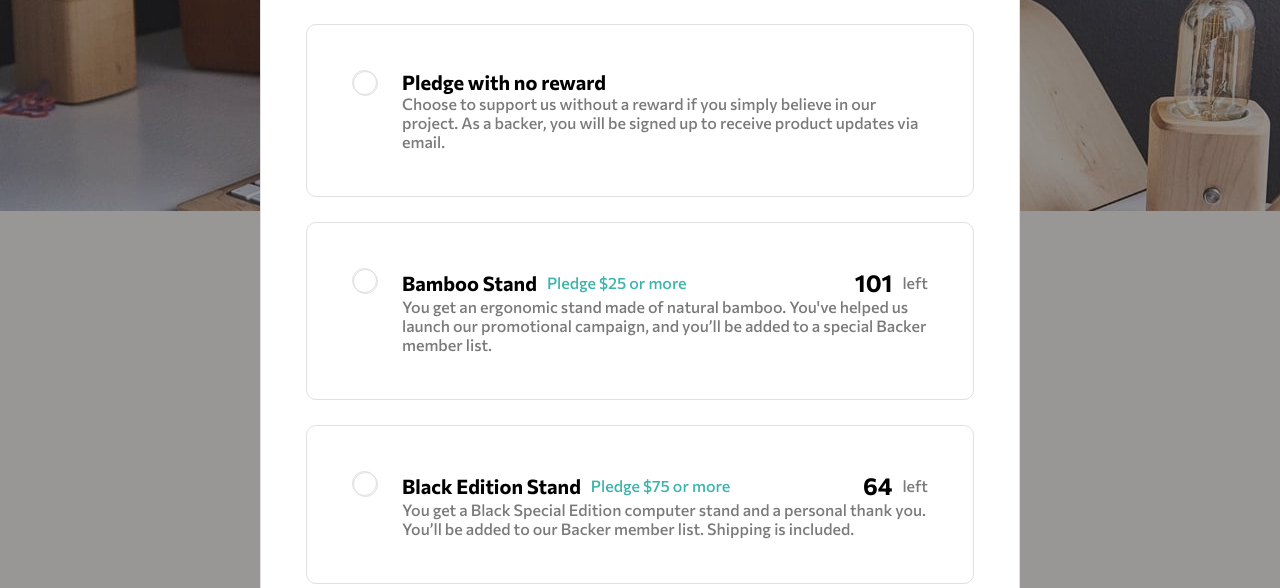
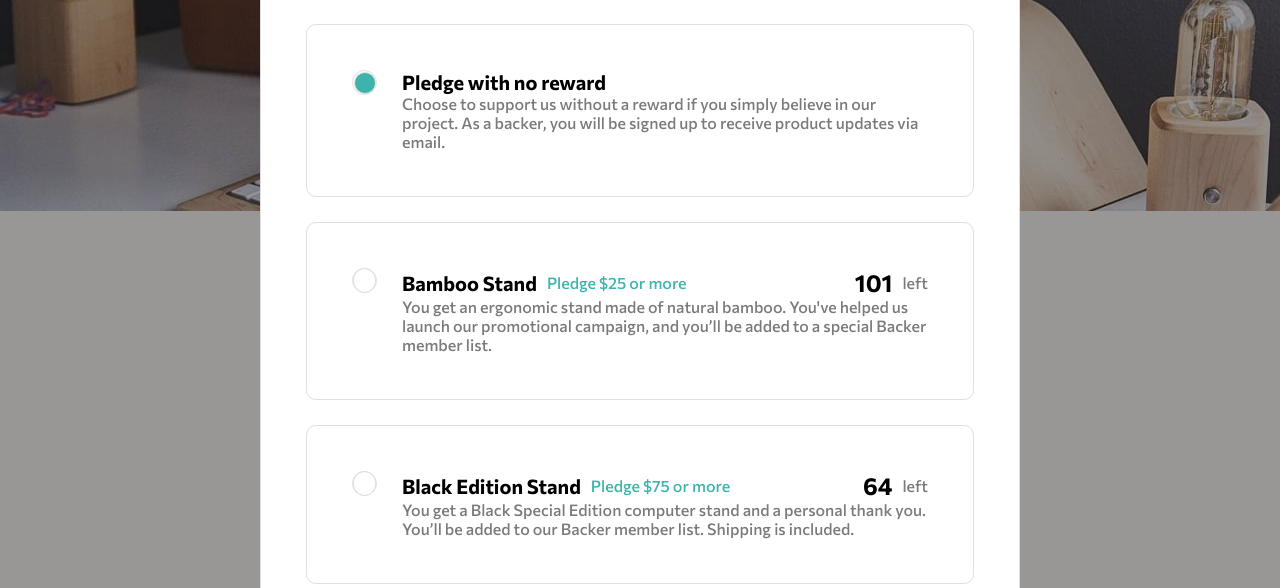
Before and after one commit to leopaul29/frontendmentor-crowdfunding-product-page, a React (Create React App) app: page / in a window 1280 px wide. Both pictures are taken after a click on the button "modal". Shown: the part 896-1484 px from the top of the page. Built offline with nearby package versions, Linux system fonts and the light colour scheme.

Commit message:
style modal checker selection

```diff
--- a/src/components/Modal.js
+++ b/src/components/Modal.js
@@ -15,6 +15,7 @@ function Modal() {
           "Choose to support us without a reward if you simply believe in our project. As a backer, you will be signed up to receive product updates via email.",
         daysLeft: "",
         isDisabled: false,
+        isSelected: true,
       },
       {
         key: "1",
@@ -24,6 +25,7 @@ function Modal() {
           "You get an ergonomic stand made of natural bamboo. You've helped us launch our promotional campaign, and you’ll be added to a special Backer member list.",
         daysLeft: "101",
         isDisabled: false,
+        isSelected: false,
       },
       {
         key: "2",
@@ -33,6 +35,7 @@ function Modal() {
           "You get a Black Special Edition computer stand and a personal thank you. You’ll be added to our Backer member list. Shipping is included.",
         daysLeft: "64",
         isDisabled: false,
+        isSelected: false,
       },
       {
         key: "3",
@@ -43,6 +46,7 @@ function Modal() {
         daysLeft: "0",
         buttonText: "Out of Stock",
         isDisabled: true,
+        isSelected: false,
       },
     ],
   };
--- a/src/components/ModalCard.js
+++ b/src/components/ModalCard.js
@@ -13,10 +13,19 @@ function ModalCard({
         (isDisabled ? "tile-disabled" : "")
       }
     >
-      <div className="modalCard__selection">
-        <div className="modalCard__selection"></div>
+      <div className="modalCard__left">
+        <div className="modalCard__selection">
+          <div
+            className={
+              "modalCard__selection " +
+              (isSelected ? "modalCard__selected" : "modalCard__notselected")
+            }
+          >
+            &nbsp;
+          </div>
+        </div>
       </div>
-      <div className="modalCard__body">
+      <div className="modalCard__right">
         <div className="card__header">
           <div className="modalCard__headerLeft">
             <div className="modalCard__title card__title title">{title}</div>
--- a/src/styles/Modal.css
+++ b/src/styles/Modal.css
@@ -15,8 +15,18 @@
   flex-direction: row;
 }
 .modalCard__selection {
+  display: flex;
+  justify-content: center;
+  align-items: center;
   width: 25px;
   height: 25px;
   border: solid 1px var(--extralightgray);
   border-radius: 50%;
 }
+.modalCard__selected {
+  background-color: var(--primary);
+  width: 22px;
+  height: 22px;
+}
+.modalCard__notselected {
+}
```
